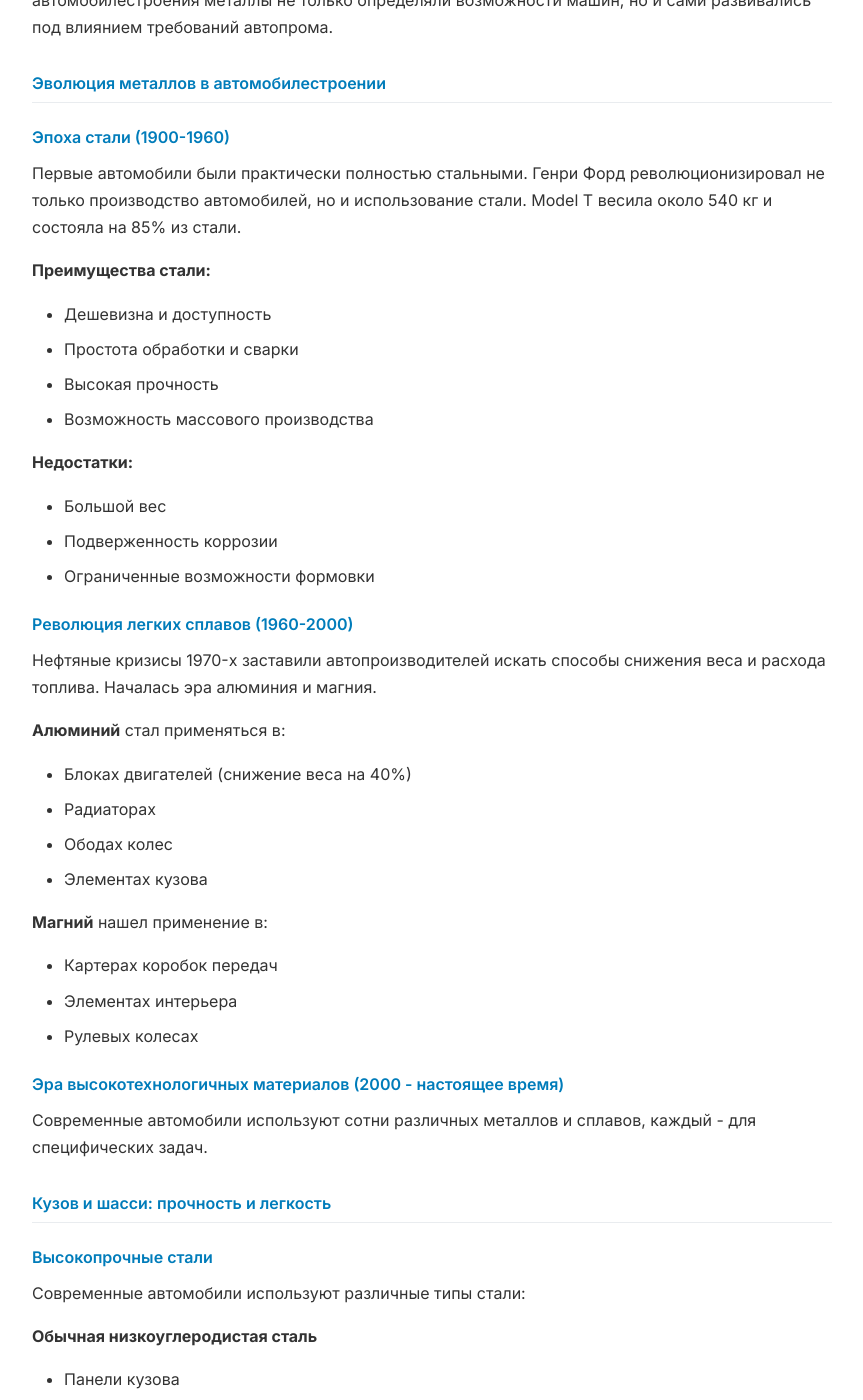
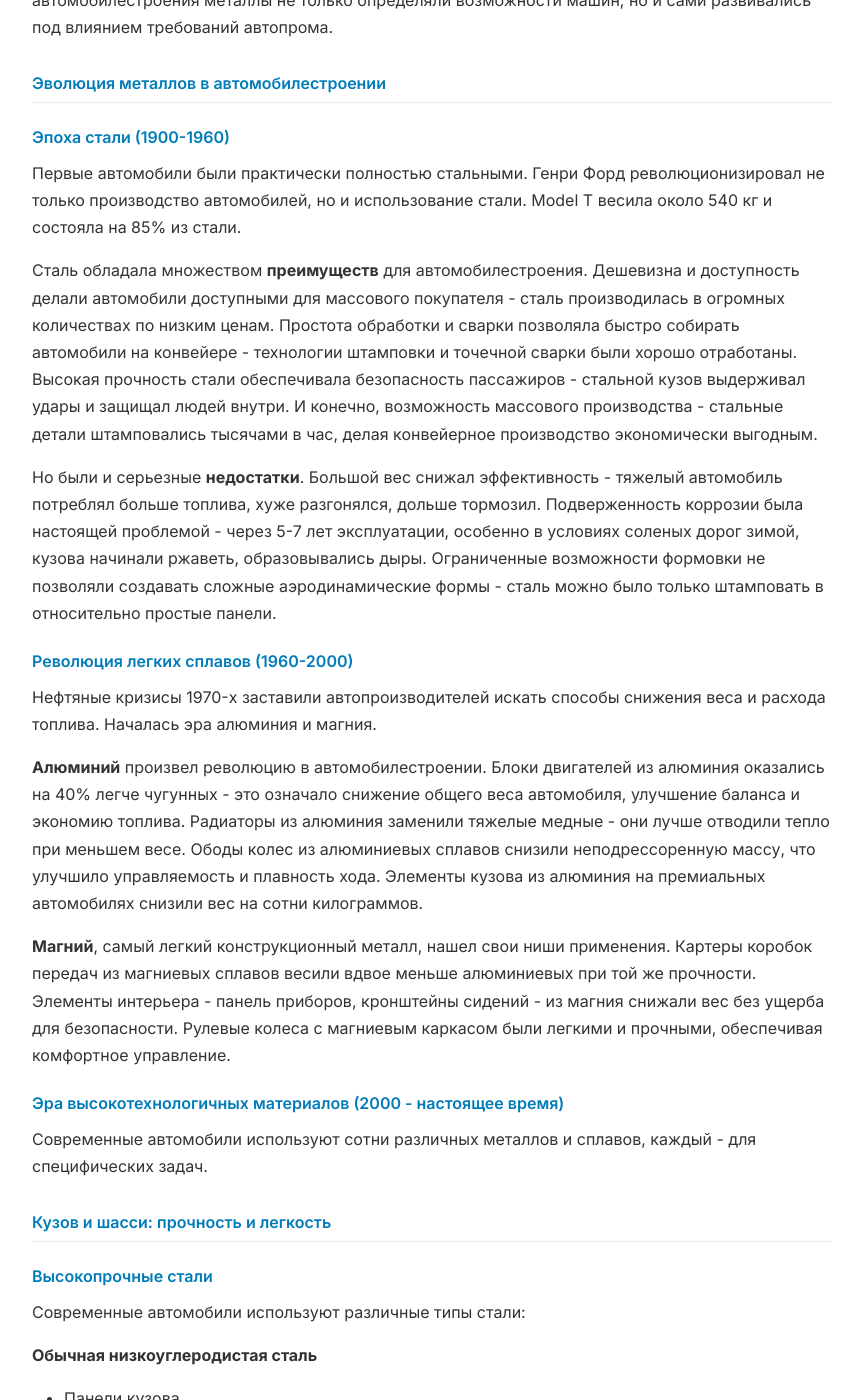
Before and after one commit to alexeygrigorev/little-book-of-metals-ru, a Jekyll site: the page built from часть_4_применения/глава_32_автомобили.md, in a window 1280 px wide and 1400 px high, scrolled down 419 px. Shown: the whole window, without its empty margins (208-1071 px from the left). Built offline with Jekyll 4.4.1, drawn with Linux system fonts in a browser that asks for light colours; some of the changed text lies outside the part shown.

Commit message:
Enhanced chapters 26, 32: lithium batteries and automotive metals
Co-authored-by: alexeygrigorev <875246+alexeygrigorev@users.noreply.github.com>

```diff
--- a/часть_4_применения/глава_32_автомобили.md
+++ b/часть_4_применения/глава_32_автомобили.md
@@ -13,31 +13,17 @@ layout: chapter
 
 Первые автомобили были практически полностью стальными. Генри Форд революционизировал не только производство автомобилей, но и использование стали. Model T весила около 540 кг и состояла на 85% из стали.
 
-**Преимущества стали:**
-- Дешевизна и доступность
-- Простота обработки и сварки
-- Высокая прочность
-- Возможность массового производства
+Сталь обладала множеством **преимуществ** для автомобилестроения. Дешевизна и доступность делали автомобили доступными для массового покупателя - сталь производилась в огромных количествах по низким ценам. Простота обработки и сварки позволяла быстро собирать автомобили на конвейере - технологии штамповки и точечной сварки были хорошо отработаны. Высокая прочность стали обеспечивала безопасность пассажиров - стальной кузов выдерживал удары и защищал людей внутри. И конечно, возможность массового производства - стальные детали штамповались тысячами в час, делая конвейерное производство экономически выгодным.
 
-**Недостатки:**
-- Большой вес
-- Подверженность коррозии
-- Ограниченные возможности формовки
+Но были и серьезные **недостатки**. Большой вес снижал эффективность - тяжелый автомобиль потреблял больше топлива, хуже разгонялся, дольше тормозил. Подверженность коррозии была настоящей проблемой - через 5-7 лет эксплуатации, особенно в условиях соленых дорог зимой, кузова начинали ржаветь, образовывались дыры. Ограниченные возможности формовки не позволяли создавать сложные аэродинамические формы - сталь можно было только штамповать в относительно простые панели.
 
 ### Революция легких сплавов (1960-2000)
 
 Нефтяные кризисы 1970-х заставили автопроизводителей искать способы снижения веса и расхода топлива. Началась эра алюминия и магния.
 
-**Алюминий** стал применяться в:
-- Блоках двигателей (снижение веса на 40%)
-- Радиаторах
-- Ободах колес
-- Элементах кузова
+**Алюминий** произвел революцию в автомобилестроении. Блоки двигателей из алюминия оказались на 40% легче чугунных - это означало снижение общего веса автомобиля, улучшение баланса и экономию топлива. Радиаторы из алюминия заменили тяжелые медные - они лучше отводили тепло при меньшем весе. Ободы колес из алюминиевых сплавов снизили неподрессоренную массу, что улучшило управляемость и плавность хода. Элементы кузова из алюминия на премиальных автомобилях снизили вес на сотни килограммов.
 
-**Магний** нашел применение в:
-- Картерах коробок передач
-- Элементах интерьера
-- Рулевых колесах
+**Магний**, самый легкий конструкционный металл, нашел свои ниши применения. Картеры коробок передач из магниевых сплавов весили вдвое меньше алюминиевых при той же прочности. Элементы интерьера - панель приборов, кронштейны сидений - из магния снижали вес без ущерба для безопасности. Рулевые колеса с магниевым каркасом были легкими и прочными, обеспечивая комфортное управление.
 
 ### Эра высокотехнологичных материалов (2000 - настоящее время)
 
@@ -73,11 +59,7 @@ layout: chapter
 
 Алюминий используется в премиальных автомобилях:
 
-**Преимущества:**
-- Снижение веса на 40-50%
-- Коррозионная стойкость
-- Возможность сложных форм экструзии
-- Полная переработка
+Алюминиевые кузова обладают впечатляющими **преимуществами**. Снижение веса на 40-50% по сравнению со сталью радикально меняет характеристики автомобиля - он быстрее разгоняется, экономичнее расходует топливо, лучше управляется. Коррозионная стойкость алюминия означает, что кузов не ржавеет десятилетиями - на алюминиевом Audi после 20 лет эксплуатации нет и следа коррозии. Возможность создания сложных форм методом экструзии позволяет делать аэродинамичные профили, недоступные для штампованной стали. И наконец, алюминий полностью перерабатывается - старый кузов можно переплавить и сделать новый без потери качества.
 
 **Сплавы:**
 - 5xxx серия (Al-Mg) - панели кузова
```
Also changed, not shown: часть_3_металлы/глава_26_литий.md (+2 -9 lines).
